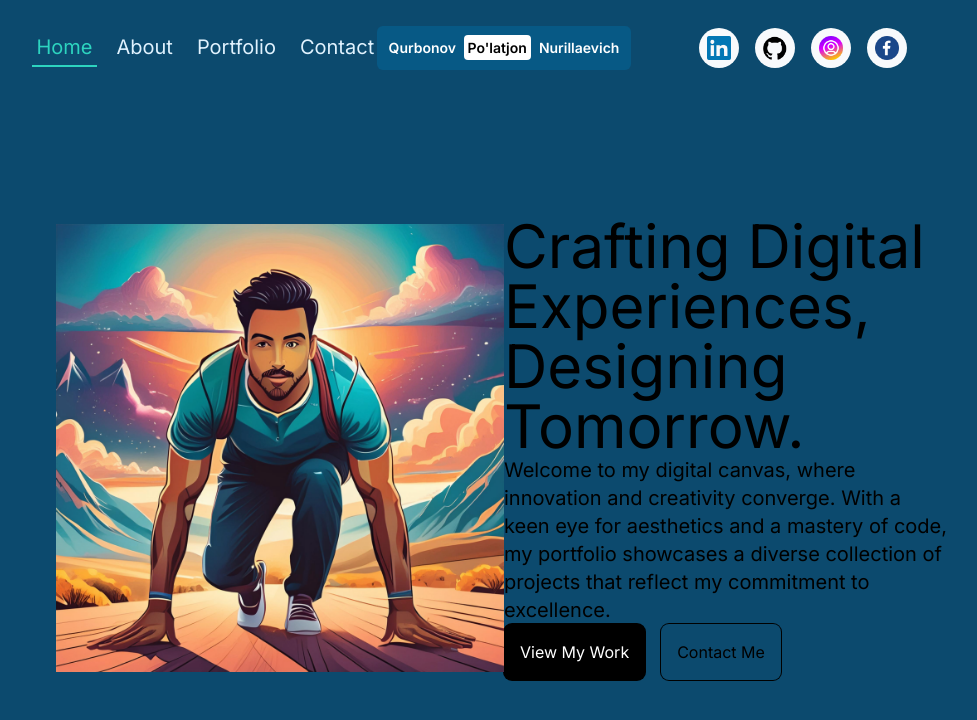
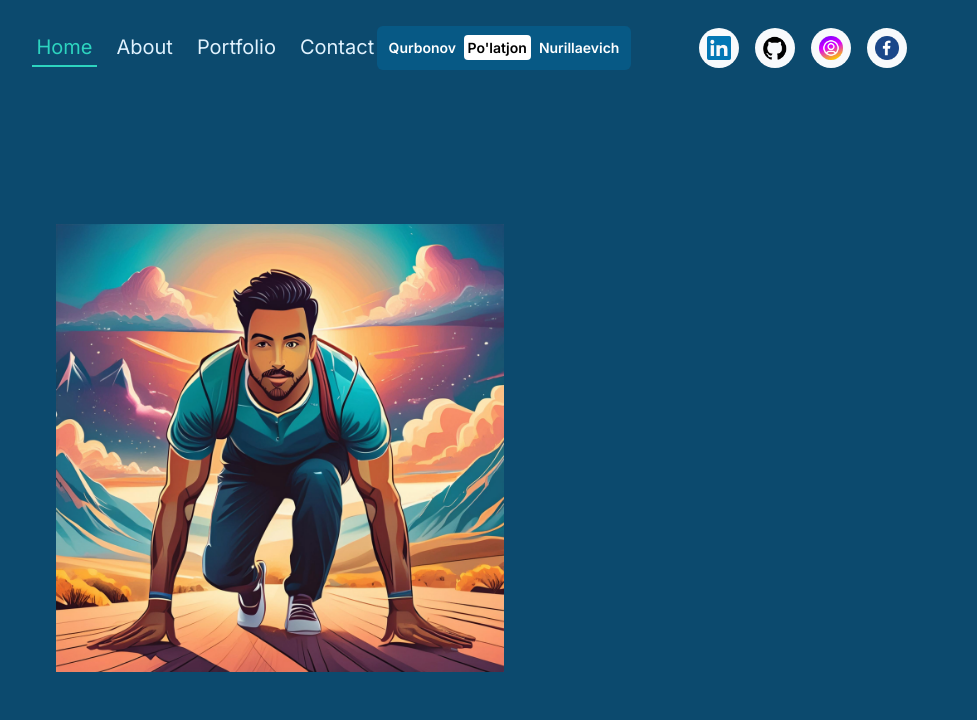
Before and after one commit to Qurbonov/personal_page, a Next.js app: page / in a window 1280 px wide. Shown: the top 720 px of the page, without its empty margins (136-1113 px from the left). Built offline with nearby package versions, Linux system fonts and the light colour scheme.

Commit message:
page changed

```diff
--- a/src/app/page.js
+++ b/src/app/page.js
@@ -7,29 +7,6 @@ export default function Home() {
       <div className="h-1/2 lg:h-full lg:w-1/2 relative">
         <Image src="/me.png" alt="" fill className="object-contain" />
       </div>
-      {/* TEXT CONTAINER */}
-      <div className="h-1/2 lg:h-full lg:w-1/2 flex flex-col sm:gap-0 items-center justify-center">
-        {/* TITLE */}
-        <h1 className="text-4xl md:text-6xl ">
-          Crafting Digital Experiences, Designing Tomorrow.
-        </h1>
-        {/* DESC */}
-        <p className="md:text-xl">
-          Welcome to my digital canvas, where innovation and creativity
-          converge. With a keen eye for aesthetics and a mastery of code, my
-          portfolio showcases a diverse collection of projects that reflect my
-          commitment to excellence.
-        </p>
-        {/* BUTTONS */}
-        <div className="w-full flex gap-4">
-          <button className="p-4 rounded-lg ring-1 ring-black bg-black text-white">
-            View My Work
-          </button>
-          <button className="p-4 rounded-lg ring-1 ring-black">
-            Contact Me
-          </button>
-        </div>
-      </div>
     </div>
     // <main className="flex flex-col items-center justify-between ">
 
```
